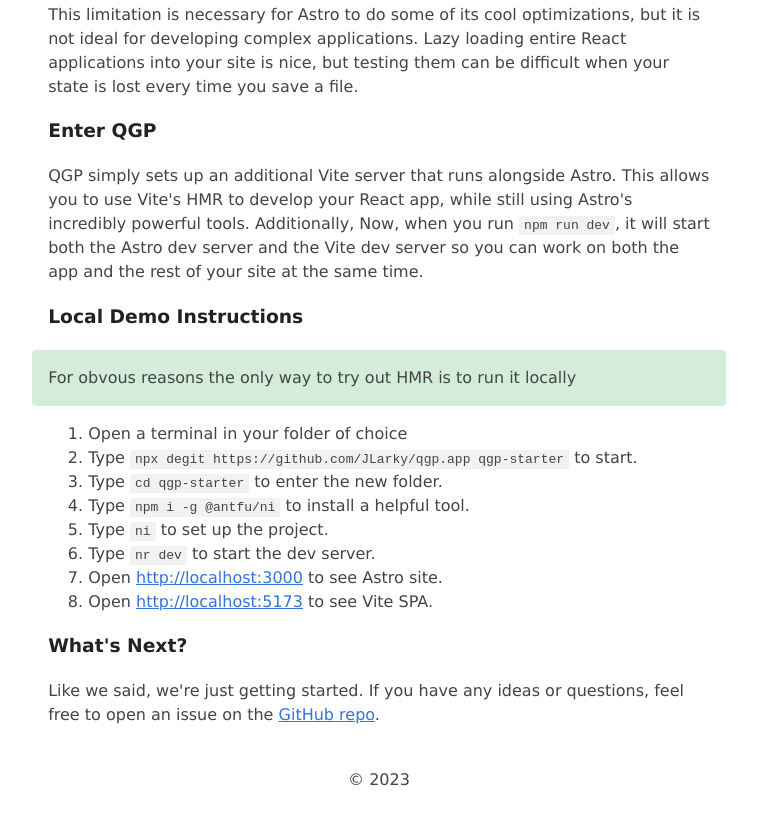
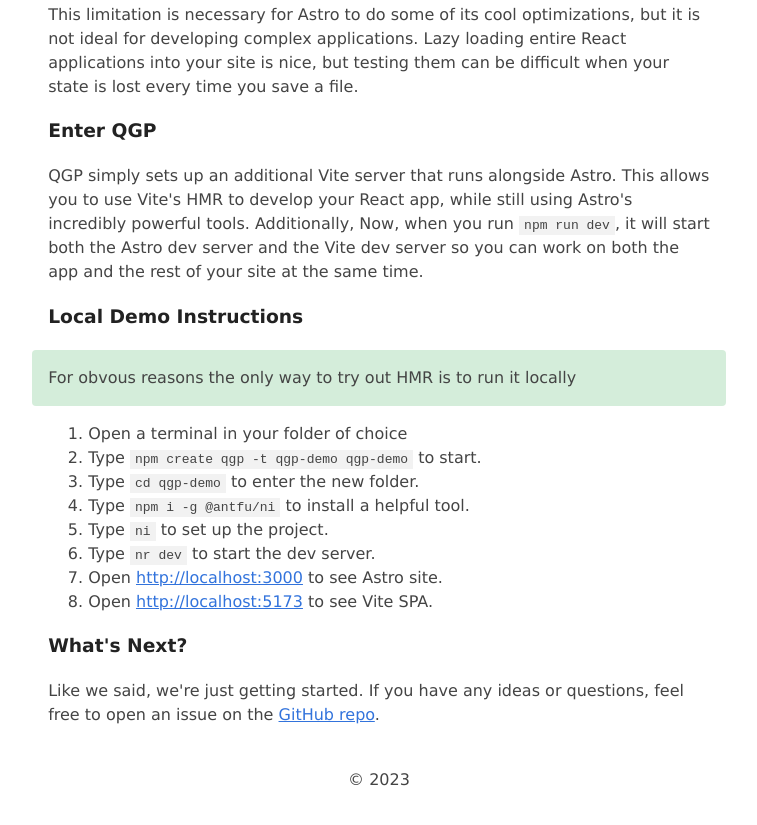
Before and after one commit to JLarky/qgp.app, an Astro site: page / in a window 1280 px wide. Shown: the part 1031-1856 px from the top of the page, without its empty margins (261-1018 px from the left). Built offline with nearby package versions, Linux system fonts and the light colour scheme; Astro itself is replaced by a stand-in of ours.

Commit message:
web-publisher: Update src/pages/index.astro

```diff
--- a/src/pages/index.astro
+++ b/src/pages/index.astro
@@ -90,10 +90,10 @@ import { SITE_TITLE, SITE_DESCRIPTION } from '../consts';
 			<ol>
 				<li>Open a terminal in your folder of choice</li>
 				<li>
-					Type <code>npx degit https://github.com/JLarky/qgp.app qgp-starter</code> to start.
+					Type <code>npm create qgp -t qgp-demo qgp-demo</code> to start.
 				</li>
 				<li>
-					Type <code>cd qgp-starter</code> to enter the new folder.
+					Type <code>cd qgp-demo</code> to enter the new folder.
 				</li>
 				<li>
 					Type <code>npm i -g @antfu/ni</code> to install a helpful tool.
```
